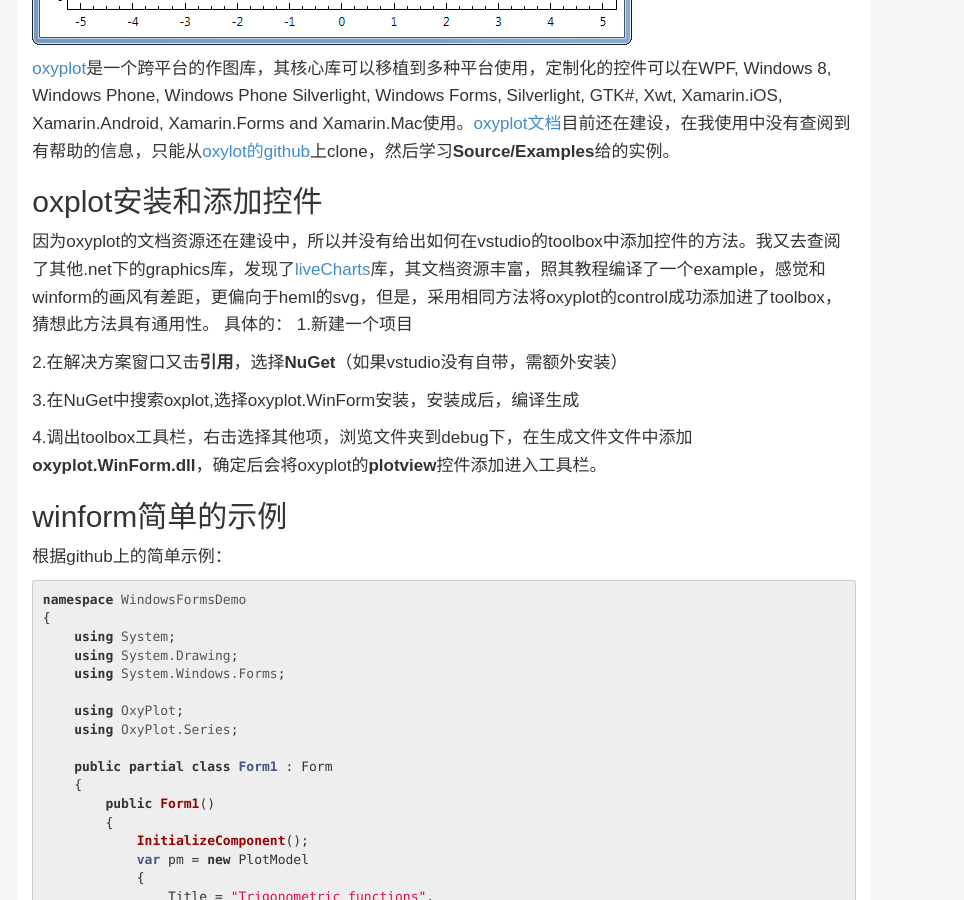
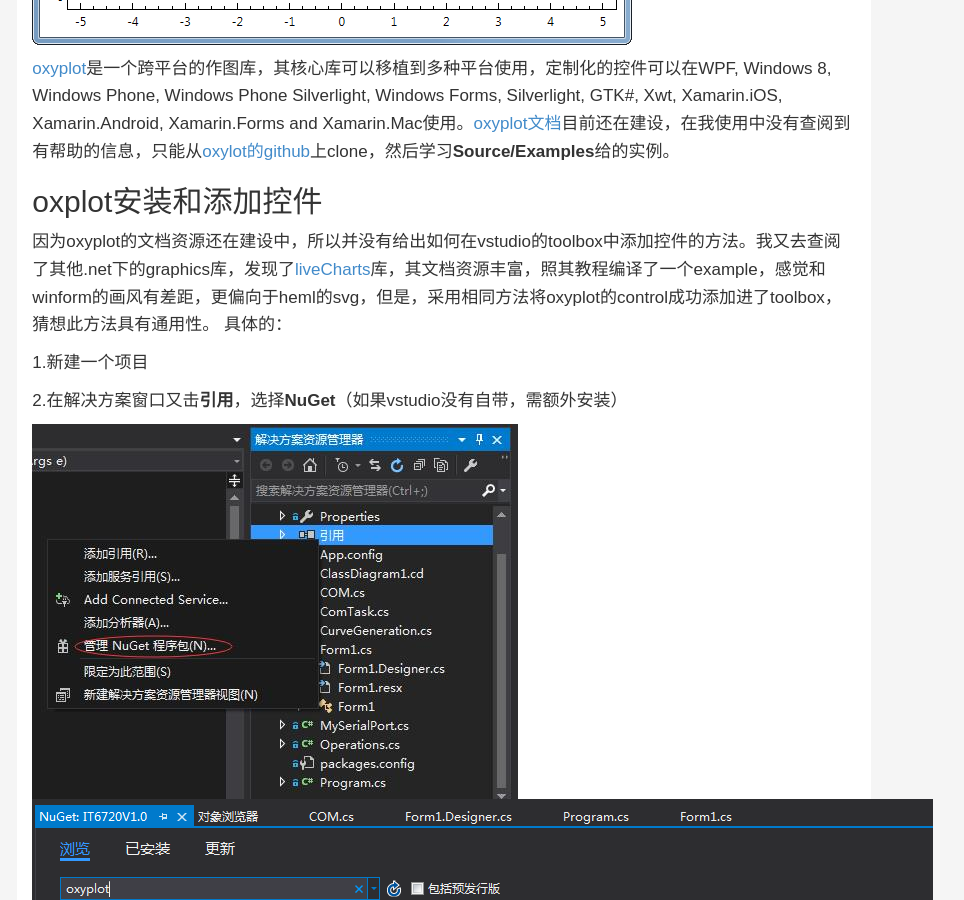
Before and after one commit to GeorgeCaoJ/blog, a Jekyll site: the page built from _posts/CSharp/2016-10-22-oxyplot-begin.md, in a window 1280 px wide and 900 px high, scrolled down 1025 px. Shown: the whole window, without its empty margins (196-1160 px from the left). Built offline with Jekyll 4.4.1, drawn with Linux system fonts in a browser that asks for light colours.

Commit message:
add jpg to oxyplot

```diff
--- a/_posts/CSharp/2016-10-22-oxyplot-begin.md
+++ b/_posts/CSharp/2016-10-22-oxyplot-begin.md
@@ -6,7 +6,7 @@
 ---
 
 ## oxyplot简介
-![oxyplot](../../img/oxyplot.png)
+![oxyplot](../../img/oxyplot/oxyplot.png)
 
 [oxyplot](http://www.oxyplot.org/)是一个跨平台的作图库，其核心库可以移植到多种平台使用，定制化的控件可以在WPF, Windows 8, Windows Phone, Windows Phone Silverlight, Windows Forms, Silverlight, GTK#, Xwt, Xamarin.iOS, Xamarin.Android, Xamarin.Forms and Xamarin.Mac使用。[oxyplot文档](http://docs.oxyplot.org/en/latest/)目前还在建设，在我使用中没有查阅到有帮助的信息，只能从[oxylot的github](https://github.com/oxyplot/oxyplot)上clone，然后学习**Source/Examples**给的实例。
 
@@ -14,14 +14,23 @@
 
 因为oxyplot的文档资源还在建设中，所以并没有给出如何在vstudio的toolbox中添加控件的方法。我又去查阅了其他.net下的graphics库，发现了[liveCharts](https://lvcharts.net/App/examples/v1/wf/Install)库，其文档资源丰富，照其教程编译了一个example，感觉和winform的画风有差距，更偏向于heml的svg，但是，采用相同方法将oxyplot的control成功添加进了toolbox，猜想此方法具有通用性。
 具体的：
+
 1.新建一个项目
 
 2.在解决方案窗口又击**引用**，选择**NuGet**（如果vstudio没有自带，需额外安装）
 
+![oxyplot_1](../../img/oxyplot/oxyplot_1.jpg)
+![oxyplot_2](../../img/oxyplot/oxyplot_2.jpg)
+
 3.在NuGet中搜索oxplot,选择oxyplot.WinForm安装，安装成后，编译生成
 
+![oxyplot_3](../../img/oxyplot/oxyplot_3.jpg)
 
 4.调出toolbox工具栏，右击选择其他项，浏览文件夹到debug下，在生成文件文件中添加**oxyplot.WinForm.dll**，确定后会将oxyplot的**plotview**控件添加进入工具栏。
+
+![oxyplot_4](../../img/oxyplot/oxyplot_4.jpg)
+![oxyplot_5](../../img/oxyplot/oxyplot_5.jpg)
+![oxyplot_5](../../img/oxyplot/oxyplot_6.jpg)
 
 ## winform简单的示例
 
```
Also changed, not shown: img/oxyplot/oxyplot.png (renamed from img/oxyplot.png), img/oxyplot/oxyplot_1.jpg (added), img/oxyplot/oxyplot_2.jpg (added), img/oxyplot/oxyplot_3.jpg (added), img/oxyplot/oxyplot_4.jpg (added), img/oxyplot/oxyplot_5.jpg (added), img/oxyplot/oxyplot_6.jpg (added), img/oxyplot/sin.jpg (added), img/oxyplot/stairstep.jpg (added).
